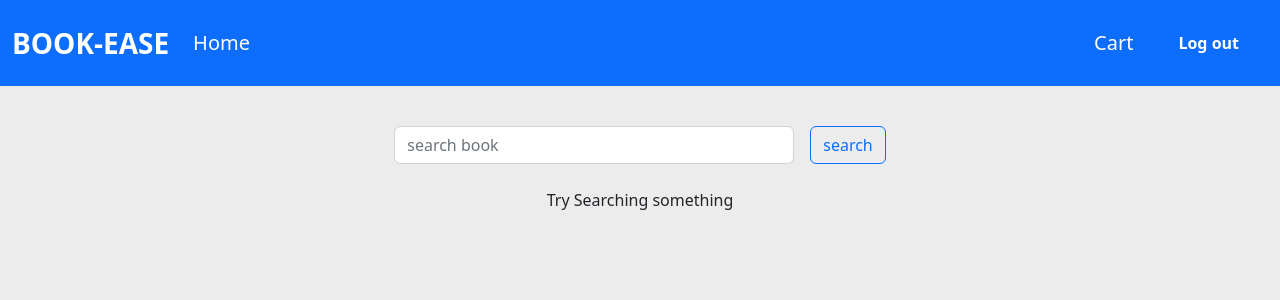
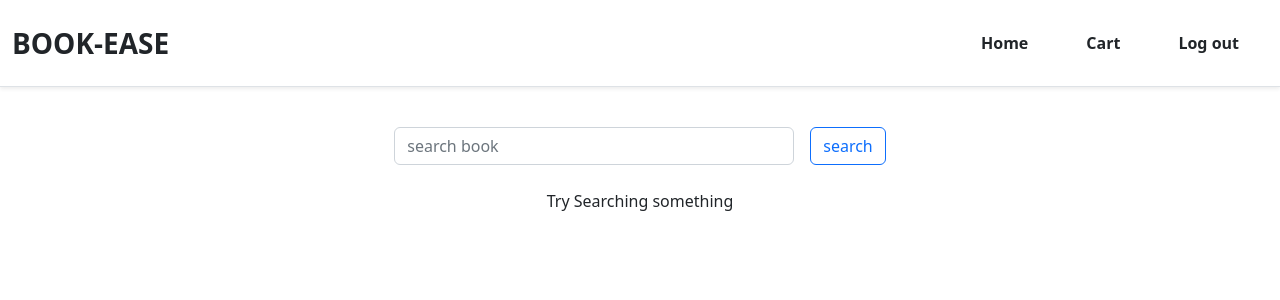
Before and after one commit to AjiLeight/bookEaseFrontEnd, a React (Create React App) app: page /user-home in a window 1280 px wide. Shown: the top 300 px of the page. Built offline with nearby package versions, Linux system fonts and the light colour scheme.

Commit message:
ui change navbar

```diff
--- a/src/App.css
+++ b/src/App.css
@@ -1,2 +1 @@
-body{ height: "100vh";
-background-color:    #ececec   ; }
+body{ height: "100vh";   ; }
--- a/src/components/Layout/MainNavigation.js
+++ b/src/components/Layout/MainNavigation.js
@@ -9,29 +9,25 @@ export default function MainNavigation() {
   }
 
   return (
-    <nav className="navbar navbar-expand-lg bg-primary">
+    <nav className="navbar navbar-expand-lg border-bottom shadow-sm">
       <div className="container-fluid">
-        <span className="navbar-brand fs-3 text-white fw-bold">BOOK-EASE</span>
+        <span className="navbar-brand fs-3 text-dark fw-bold">BOOK-EASE</span>
         <div className="collapse navbar-collapse" id="navbarText">
-          <ul className="navbar-nav me-auto mb-2 mb-lg-0">
-            <li className="nav-item">
-              <Link
-                className="nav-link fs-5 text-white"
-                aria-current="page"
-                to={match.url}
-              >
-                Home
-              </Link>
-            </li>
-          </ul>
+          <div className="navbar-nav me-auto mb-2 mb-lg-0"></div>
           <Link
-            className="nav-link fs-5 text-white m-3"
+            className="btn border--subtle text-dark m-3 fw-bold"
+            to={match.url}
+          >
+            Home
+          </Link>
+          <Link
+            className="btn border--subtle text-dar m-3 fw-bold"
             to={`${match.url}/cart`}
           >
             Cart
           </Link>
           <button
-            className="btn text-white fw-bold m-3"
+            className="btn border--subtle text-dar m-3 fw-bold"
             onClick={onClickHandler}
           >
             Log out
--- a/src/components/user/StallTable.js
+++ b/src/components/user/StallTable.js
@@ -1,6 +1,6 @@
 import StallRow from "./StallRow";
 
-function StallTabel(props) {
+function StallTable(props) {
   return (
     <>
       {props.stalls.map((stall) => (
@@ -19,4 +19,4 @@ function StallTabel(props) {
   );
 }
 
-export default StallTabel;
+export default StallTable;
--- a/src/pages/Login.js
+++ b/src/pages/Login.js
@@ -13,7 +13,7 @@ function Login() {
 
   return (
     <div>
-      <div className="d-flex justify-content-center mt-5">
+      <div className="d-flex justify-content-center  mt-5">
         <AuthNavigation />
         <Card>
           {isAUser ? <LoginCard /> : <SignupCard />}
```
